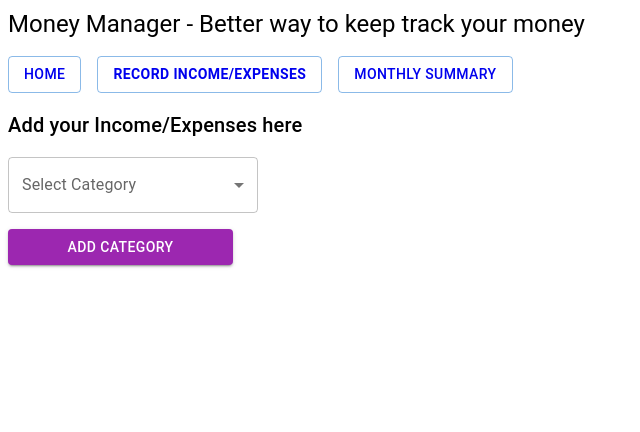
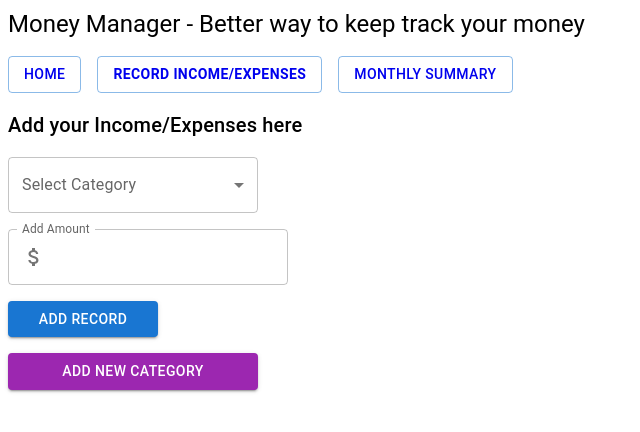
Before and after one commit to kcnabin/money-manager, a React (Create React App) app: page /add in a window 1280 px wide. Shown: the top 432 px of the page, without its empty margins (0-640 px from the left). Built offline with nearby package versions, Linux system fonts and the light colour scheme.

Commit message:
income/expenses is saved to state

```diff
--- a/src/components/add-income-expenses/AddIncomeExpenses.jsx
+++ b/src/components/add-income-expenses/AddIncomeExpenses.jsx
@@ -1,15 +1,18 @@
 import { useState } from 'react'
-import { Stack } from '@mui/material'
+import { Button, Stack, Box } from '@mui/material'
 
 import Title from './components/Title'
 import SelectMainCategory from './components/SelectMainCategory'
 import DisplaySubCategory from './components/DisplaySubCategory'
 import AddNewCategory from './components/AddNewCategory';
+import AddAmount from './components/AddAmount'
 
 const AddIncomeExpenses = () => {
   const [category, setCategory] = useState('')
   const [expenses, setExpenses] = useState('')
   const [income, setIncome] = useState('')
+  const [amount, setAmount] = useState('')
+  const [addedRecords, setAddedRecords] = useState([])
 
   const [showAddCategory, setShowAddCategory] = useState(false)
 
@@ -18,6 +21,33 @@ const AddIncomeExpenses = () => {
 
   const [expensesList, setExpensesList] = useState(arrayOfExpensesList)
   const [incomeList, setIncomeList] = useState(arrayOfIncomeList)
+
+  const addRecord = e => {
+    e.preventDefault()
+
+    if (
+      (!category || !amount) ||
+      (category === 'income') && (income === '') ||
+      (category === 'expenses') && (expenses === '')
+    ){
+      alert('Please add all options')
+      return
+    }
+
+    setAddedRecords(addedRecords.concat({
+      category,
+      subCategory: category === 'income' ? income : expenses,
+      amount,
+      // saved date will be added in backend
+      date: new Date()
+    }))
+
+    alert('Record Added')
+    console.log(addedRecords)
+    setCategory('')
+    setAmount('')
+
+  }
 
   const renderSubCategory = () => {
     if (category === 'expenses') {
@@ -45,6 +75,22 @@ const AddIncomeExpenses = () => {
         {
           renderSubCategory()
         }
+
+        <AddAmount amount={amount} setAmount={setAmount} />
+
+        <Box width='150px'>
+          <Button
+            type='submit'
+            variant='contained'
+            color='primary'
+            onClick={addRecord}
+            fullWidth
+          >
+            Add Record
+          </Button>
+
+        </Box>
+
         <AddNewCategory
           showAddCategory={showAddCategory}
           setShowAddCategory={setShowAddCategory}
--- /dev/null
+++ b/src/components/add-income-expenses/components/AddAmount.jsx
@@ -0,0 +1,25 @@
+import { Box, TextField, InputAdornment } from '@mui/material'
+import AttachMoneyIcon from '@mui/icons-material/AttachMoney';
+
+const AddAmount = ({ amount, setAmount }) => {
+  return (
+    <>
+    <Box>
+      <TextField
+        label='Add Amount'
+        value={amount}
+        type='number'
+        onChange={e => setAmount(parseInt(e.target.value))}
+        InputProps={{
+          startAdornment:
+            <InputAdornment position='start'>
+              <AttachMoneyIcon />
+            </InputAdornment>
+        }}
+      />
+    </Box>
+    </>
+  )
+}
+
+export default AddAmount
--- a/src/components/add-income-expenses/components/AddNewCategory.jsx
+++ b/src/components/add-income-expenses/components/AddNewCategory.jsx
@@ -23,13 +23,13 @@ const AddNewCategory = ({
  }) => {
   return (
     <>
-    <Box width='225px'>
+    <Box width='250px'>
       <Button
         variant='contained'
         color='secondary'
         fullWidth
         onClick={() => setShowAddCategory(!showAddCategory)}
-      > {showAddCategory ? `Hide 'Add Category'` : 'Add Category'}
+      > {showAddCategory ? `Hide 'Add new category'` : 'Add new category'}
       </Button>
     </Box>
 
```
